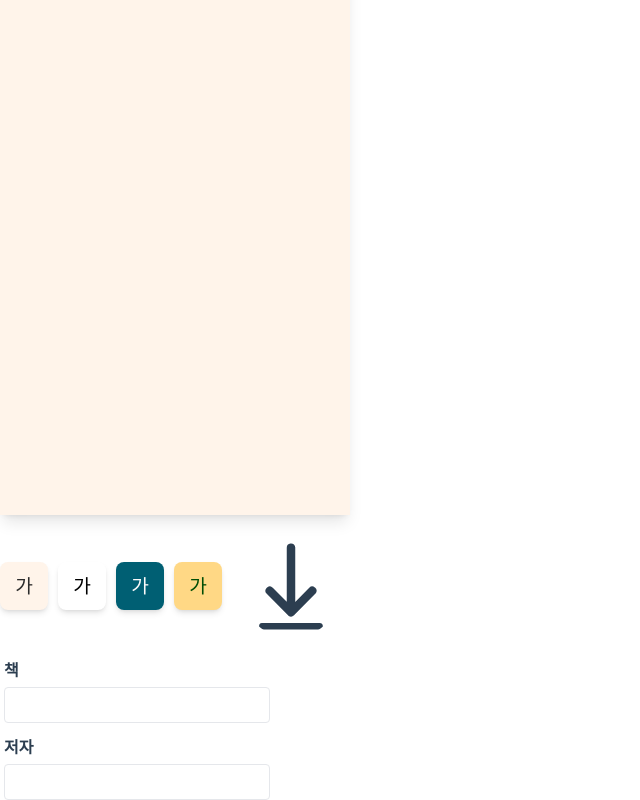
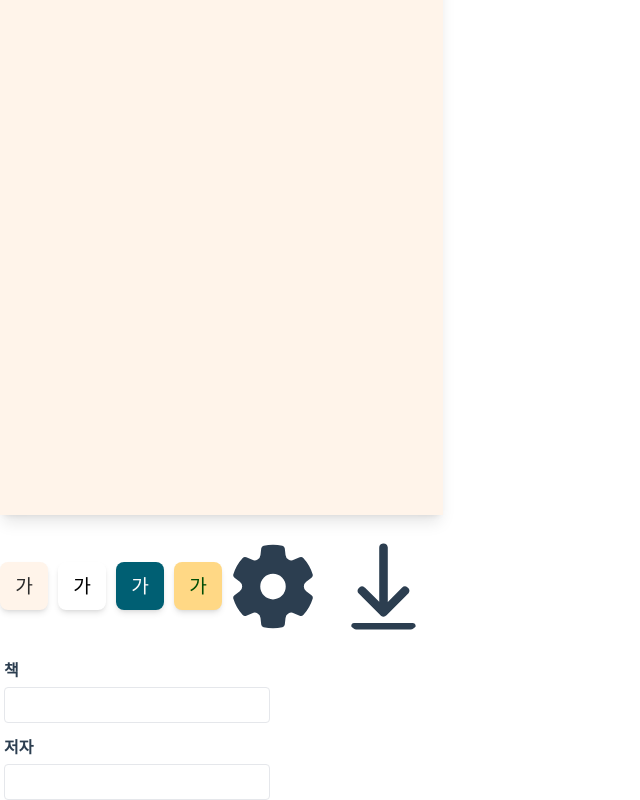
Before and after one commit to ktseo41/quotes-sharer, a Vue app: page / in a window 1280 px wide. Shown: the part 589-1389 px from the top of the page, without its empty margins (0-640 px from the left). Built offline with nearby package versions, Linux system fonts and the light colour scheme; the HTML template or start-up script is replaced by a standard one; a web font is replaced by a local one.

Commit message:
feat: web share test

```diff
--- a/src/components/QuoteSharer.vue
+++ b/src/components/QuoteSharer.vue
@@ -1,6 +1,5 @@
 <script setup lang="ts">
 import { computed, ref } from "vue";
-// import { toPng } from "html-to-image";
 import domToImage from "dom-to-image";
 import LoadingIcon from "../assets/LoadingIcon.vue";
 const { toPng } = domToImage;
@@ -8,11 +7,9 @@ const { toPng } = domToImage;
 const content = ref("");
 const _content = ref();
 
-// "에 대중을 옷을 뼈 그들은 부패뿐이다. 품고 행복스럽고 보는 있는 청춘을 열매를 철환하였는가?"
-
 const title = ref("");
 const titleText = computed(() =>
-  title.value.length ? `⟪ ${title.value} ⟫` : ""
+  title.value.length ? `『${title.value}』` : ""
 );
 
 const author = ref("");
@@ -89,6 +86,26 @@ const downloadImage = function () {
       isLoadingImage.value = false;
     });
 };
+
+// share
+function share() {
+  if (!navigator.canShare) {
+    alert("지원하지 않는 브라우저입니다.");
+    return;
+  }
+
+  const text = `${titleText.value}${authorText.value}`;
+  const url = window.location.href;
+  const file = sharing.value;
+  const options = {
+    title: text,
+    text: text,
+    url,
+    file,
+  };
+
+  navigator.share(options);
+}
 </script>
 <template>
   <section>
@@ -120,6 +137,14 @@ const downloadImage = function () {
           가
         </span>
       </div>
+      <img
+        width="40"
+        height="40"
+        class="rounded-full hover:bg-gray-200 hover:cursor-pointer"
+        src="../assets/ic_fluent_settings_24_filled.svg"
+        alt="다운로드"
+        @click="share"
+      />
       <img
         v-if="!isLoadingImage"
         width="48"
```
